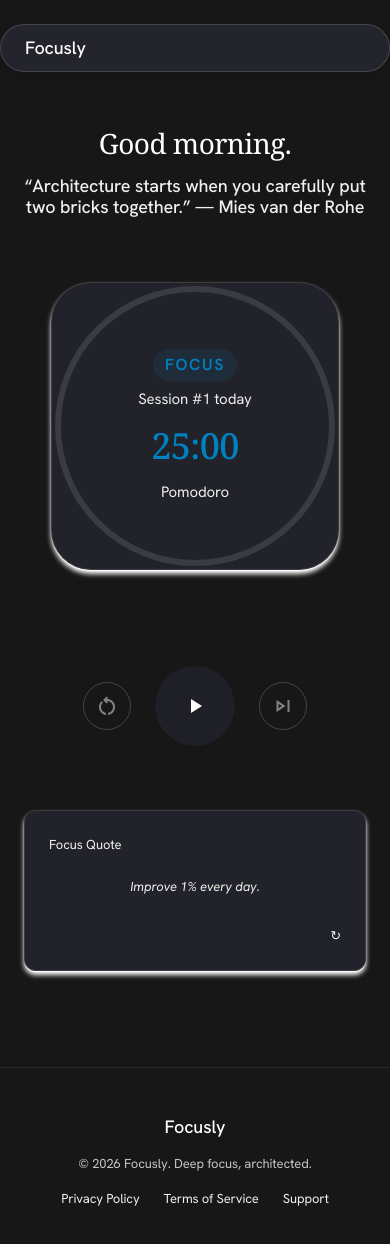
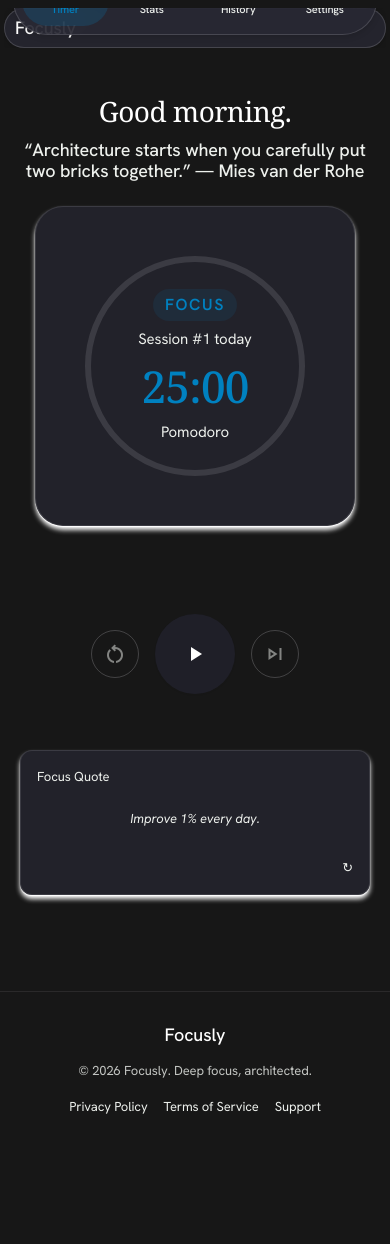
Before and after one commit to lequangtuyen543/Focusly, a React (Vite) app in the folder focusly-client/: page / in a window 390 px wide. Shown: the top 1244 px of the page. After the commit the page ends 1148 px from the top, so only its background shows below. Built offline with nearby package versions, Linux system fonts and the light colour scheme.

Commit message:
Responsive Layout & Breakpoints

```diff
--- a/focusly-client/src/components/layout/Header.tsx
+++ b/focusly-client/src/components/layout/Header.tsx
@@ -2,11 +2,11 @@ import { Navigation } from './Navigation'
 
 export function Header() {
   return (
-    <header className="fixed top-6 left-1/2 -translate-x-1/2 w-full max-w-[1200px] z-50 rounded-nav-pill bg-rich-black/80 backdrop-blur-xl border border-outline-variant/20 shadow-nav-item">
-      <div className="flex justify-between items-center px-6 md:px-8 py-3 w-full mx-auto">
+    <header className="fixed left-1/2 top-2 z-50 w-[calc(100%-0.5rem)] max-w-6xl -translate-x-1/2 overflow-x-hidden sm:top-4 md:top-6">
+      <div className="mx-auto flex w-full items-center justify-between rounded-full border border-outline-variant/20 bg-rich-black/80 px-2.5 py-2 shadow-nav-item backdrop-blur-xl sm:px-6 sm:py-3 md:px-8">
         <a
           href="/"
-          className="font-heading-lg text-subheading font-bold text-canvas-white hover:text-cofounder-blue transition-colors"
+          className="font-heading-lg text-subheading font-bold text-canvas-white transition-colors hover:text-cofounder-blue"
         >
           Focusly
         </a>
--- a/focusly-client/src/components/layout/Layout.tsx
+++ b/focusly-client/src/components/layout/Layout.tsx
@@ -10,28 +10,26 @@ export function Layout({ children }: LayoutProps) {
   const mode = useTimerStore((s) => s.mode);
   const status = useTimerStore((s) => s.status);
 
-  // Subtle background color shift depending on mode when running
-  // Use design tokens with low opacity for subtle effect
   const bgClass = status === 'running'
     ? mode === 'focus' ? 'bg-cofounder-blue/10' : 'bg-action-azure/10'
     : 'bg-[#171717]';
 
   return (
-    <div className={`min-h-screen text-canvas-white font-body flex flex-col transition-colors duration-500 ease-in-out ${bgClass}`}>
+    <div className={`min-h-screen text-canvas-white font-body flex min-w-0 flex-col transition-colors duration-500 ease-in-out ${bgClass}`}>
       <Header />
-      <main className="flex-1 w-full max-w-[1200px] mx-auto px-6 md:px-8 pt-32 pb-24">
+      <main className="mx-auto flex-1 w-full max-w-6xl overflow-x-hidden px-3 pt-24 pb-24 sm:px-6 sm:pt-28 md:px-8 md:pt-32 lg:px-10 xl:px-12">
         {children}
       </main>
-      <footer className="w-full py-12 border-t border-outline-variant/10 bg-transparent mt-auto">
-        <div className="max-w-[1200px] mx-auto flex flex-col md:flex-row justify-between items-center px-8 gap-4">
+      <footer className="mt-auto w-full border-t border-outline-variant/10 py-8 sm:py-10 lg:py-12">
+        <div className="mx-auto flex max-w-6xl flex-col items-center gap-4 px-3 text-center sm:px-6 md:flex-row md:justify-between md:text-left lg:px-10 xl:px-12">
           <div className="font-heading text-subheading text-canvas-white">Focusly</div>
-          <div className="font-caption text-caption text-cool-gray opacity-80 hover:opacity-100 duration-200">
+          <div className="font-caption text-caption text-cool-gray opacity-80 duration-200 hover:opacity-100">
             &copy; {new Date().getFullYear()} Focusly. Deep focus, architected.
           </div>
-          <div className="flex gap-6">
-            <a className="font-caption text-caption text-cool-gray hover:text-cofounder-blue transition-colors" href="#">Privacy Policy</a>
-            <a className="font-caption text-caption text-cool-gray hover:text-cofounder-blue transition-colors" href="#">Terms of Service</a>
-            <a className="font-caption text-caption text-cool-gray hover:text-cofounder-blue transition-colors" href="#">Support</a>
+          <div className="flex flex-wrap justify-center gap-4 sm:gap-6">
+            <a className="font-caption text-caption text-cool-gray transition-colors hover:text-cofounder-blue" href="#">Privacy Policy</a>
+            <a className="font-caption text-caption text-cool-gray transition-colors hover:text-cofounder-blue" href="#">Terms of Service</a>
+            <a className="font-caption text-caption text-cool-gray transition-colors hover:text-cofounder-blue" href="#">Support</a>
           </div>
         </div>
       </footer>
--- a/focusly-client/src/components/layout/Navigation.tsx
+++ b/focusly-client/src/components/layout/Navigation.tsx
@@ -9,17 +9,18 @@ const navItems = [
 
 export function Navigation() {
   return (
-    <nav className="hidden md:flex items-center gap-2">
+    <>
+      <nav className="hidden items-center gap-2 md:flex">
         {navItems.map(({ to, label }) => (
           <NavLink
             key={to}
             to={to}
             end={to === '/'}
             className={({ isActive }) =>
-            `font-body text-button-label px-4 py-2 rounded-nav-pill transition-all duration-200 ease-out scale-98 ${
+              `scale-98 rounded-nav-pill px-4 py-2 font-body text-button-label transition-all duration-200 ease-out ${
                 isActive
-                ? 'text-cofounder-blue font-semibold border-b-2 border-cofounder-blue pb-1'
-                : 'text-cool-gray font-medium hover:text-canvas-white hover:bg-rich-black/30'
+                  ? 'border-b-2 border-cofounder-blue pb-1 font-semibold text-cofounder-blue'
+                  : 'font-medium text-cool-gray hover:bg-rich-black/30 hover:text-canvas-white'
               }`
             }
           >
@@ -27,5 +28,26 @@ export function Navigation() {
           </NavLink>
         ))}
       </nav>
+
+      <nav className="fixed bottom-3 left-1/2 z-40 flex w-[calc(100%-1rem)] max-w-[24rem] -translate-x-1/2 items-center justify-between rounded-full border border-outline-variant/20 bg-rich-black/90 px-2 py-2 shadow-nav-item backdrop-blur-xl md:hidden">
+        {navItems.map(({ to, label }) => (
+          <NavLink
+            key={to}
+            to={to}
+            end={to === '/'}
+            className={({ isActive }) =>
+              `flex flex-1 flex-col items-center justify-center rounded-full px-3 py-2 text-[11px] font-medium transition-all ${
+                isActive
+                  ? 'bg-cofounder-blue/20 text-cofounder-blue'
+                  : 'text-cool-gray hover:bg-rich-black/30 hover:text-canvas-white'
+              }`
+            }
+          >
+            <span className="text-[14px] leading-none">{label === 'Timer' ? '⏱' : label === 'Stats' ? '📊' : label === 'History' ? '🕘' : '⚙'}</span>
+            <span className="mt-1">{label}</span>
+          </NavLink>
+        ))}
+      </nav>
+    </>
   )
 }
--- a/focusly-client/src/components/timer/FocusQuote.tsx
+++ b/focusly-client/src/components/timer/FocusQuote.tsx
@@ -39,12 +39,12 @@ const FocusQuote: React.FC = () => {
   }, [pickDifferent]);
 
   return (
-    <section className="w-full max-w-md mx-auto mt-8">
-      <div className="bg-rich-black/70 rounded-xl p-6 border border-outline-variant/15 shadow-card">
-        <div className="font-caption text-caption text-cool-gray mb-2">Focus Quote</div>
+    <section className="mx-auto mt-8 w-full max-w-md px-2 sm:px-0">
+      <div className="rounded-xl border border-outline-variant/15 bg-rich-black/70 p-4 shadow-card sm:p-6">
+        <div className="mb-2 font-caption text-caption text-cool-gray">Focus Quote</div>
 
         <div
-          className={`font-caption text-caption text-cool-gray italic text-center transition-opacity duration-300 motion-reduce:transition-none min-h-[3rem] flex items-center justify-center ${
+          className={`flex min-h-[3rem] items-center justify-center text-center font-caption text-caption italic text-cool-gray transition-opacity duration-300 motion-reduce:transition-none ${
             visible ? 'opacity-100' : 'opacity-0'
           }`}
           aria-live="polite"
@@ -56,7 +56,7 @@ const FocusQuote: React.FC = () => {
           <button
             type="button"
             aria-label="Refresh quote"
-            className="text-caption text-cool-gray hover:text-cofounder-blue focus:outline-none focus:ring-2 focus:ring-cofounder-blue/30 rounded"
+            className="rounded text-caption text-cool-gray hover:text-cofounder-blue focus:outline-none focus:ring-2 focus:ring-cofounder-blue/30"
             onClick={handleRefresh}
           >
             ↻
--- a/focusly-client/src/components/timer/SessionStatus.tsx
+++ b/focusly-client/src/components/timer/SessionStatus.tsx
@@ -13,8 +13,8 @@ const SessionStatus: React.FC = () => {
   const sessionNumber = todayCompletedFocusCount + 1;
 
   return (
-    <div className="flex flex-col items-center">
-      <div className="px-3 py-1 rounded-full bg-cofounder-blue/10 text-cofounder-blue font-caption uppercase tracking-widest font-semibold">
+    <div className="flex flex-col items-center text-center">
+      <div className="rounded-full bg-cofounder-blue/10 px-3 py-1 font-caption font-semibold uppercase tracking-widest text-cofounder-blue">
         {mode === 'focus' ? 'FOCUS' : 'BREAK'}
       </div>
       <div className="mt-2 text-body text-cool-gray">Session #{sessionNumber} today</div>
--- a/focusly-client/src/components/timer/TimerControls.tsx
+++ b/focusly-client/src/components/timer/TimerControls.tsx
@@ -80,15 +80,15 @@ const TimerControls: React.FC = () => {
   }, [clearConfirm]);
 
   return (
-    <div className="flex items-center gap-6 mt-12">
+    <div className="mt-8 flex flex-wrap items-center justify-center gap-4 sm:gap-6 md:mt-12">
       <button
         onClick={status !== 'idle' ? handleResetClick : undefined}
         disabled={status === 'idle'}
-        className={`w-12 h-12 flex items-center justify-center rounded-full border border-outline-variant/50 transition-colors ${
+        className={`flex h-12 w-12 items-center justify-center rounded-full border border-outline-variant/50 transition-colors sm:h-14 sm:w-14 ${
           status === 'idle'
-            ? 'text-cool-gray opacity-50 cursor-not-allowed'
+            ? 'cursor-not-allowed text-cool-gray opacity-50'
             : confirmingReset
-            ? 'text-error border-error/50 hover:bg-error/10'
+            ? 'border-error/50 text-error hover:bg-error/10'
             : 'text-cool-gray hover:bg-rich-black/30 hover:text-canvas-white'
         }`}
         title={confirmingReset ? 'Confirm Reset' : 'Reset'}
@@ -101,20 +101,20 @@ const TimerControls: React.FC = () => {
       {status === 'running' ? (
         <button
           onClick={pause}
-          className="w-20 h-20 flex items-center justify-center rounded-full bg-primary text-on-primary shadow-sm hover:scale-95 transition-transform"
+          className="flex h-20 w-20 items-center justify-center rounded-full bg-primary text-on-primary shadow-sm transition-transform hover:scale-95 sm:h-24 sm:w-24"
           title="Pause"
         >
-          <span className="material-symbols-outlined text-4xl" style={{ fontVariationSettings: "'FILL' 1" }}>
+          <span className="material-symbols-outlined text-4xl sm:text-5xl" style={{ fontVariationSettings: "'FILL' 1" }}>
             pause
           </span>
         </button>
       ) : (
         <button
           onClick={status === 'idle' ? handleStart : resume}
-          className="w-20 h-20 flex items-center justify-center rounded-full bg-primary text-on-primary shadow-sm hover:scale-95 transition-transform"
+          className="flex h-20 w-20 items-center justify-center rounded-full bg-primary text-on-primary shadow-sm transition-transform hover:scale-95 sm:h-24 sm:w-24"
           title={status === 'idle' ? 'Start' : 'Resume'}
         >
-          <span className="material-symbols-outlined text-4xl" style={{ fontVariationSettings: "'FILL' 1" }}>
+          <span className="material-symbols-outlined text-4xl sm:text-5xl" style={{ fontVariationSettings: "'FILL' 1" }}>
             play_arrow
           </span>
         </button>
@@ -122,7 +122,7 @@ const TimerControls: React.FC = () => {
 
       <button
         disabled
-        className="w-12 h-12 flex items-center justify-center rounded-full border border-outline-variant/50 text-cool-gray opacity-50 cursor-not-allowed transition-colors"
+        className="flex h-12 w-12 items-center justify-center rounded-full border border-outline-variant/50 text-cool-gray opacity-50 transition-colors sm:h-14 sm:w-14"
         title="Skip Next"
       >
         <span className="material-symbols-outlined" style={{ fontVariationSettings: "'FILL' 0" }}>
--- a/focusly-client/src/index.css
+++ b/focusly-client/src/index.css
@@ -72,22 +72,43 @@
 
   * {
     @apply border-border outline-ring/50;
+    box-sizing: border-box;
+  }
+
+  html {
+    overflow-x: hidden;
+    max-width: 100%;
+    scrollbar-width: thin;
+    scrollbar-color: rgba(129, 140, 166, 0.75) rgba(24, 24, 29, 0.55);
   }
 
   body {
     @apply bg-[#171717] text-canvas-white font-body antialiased min-h-screen;
     font-family: "Hanken Grotesk", system-ui, sans-serif;
     letter-spacing: -0.01em;
-  }
-
-  html {
+    overflow-x: hidden;
+    max-width: 100%;
     scrollbar-width: thin;
     scrollbar-color: rgba(129, 140, 166, 0.75) rgba(24, 24, 29, 0.55);
   }
 
-  body {
-    scrollbar-width: thin;
-    scrollbar-color: rgba(129, 140, 166, 0.75) rgba(24, 24, 29, 0.55);
+  #root {
+    min-width: 0;
+  }
+
+  input[aria-hidden="true"][tabindex="-1"] {
+    position: fixed !important;
+    inset: 0 auto auto 0 !important;
+    width: 0 !important;
+    height: 0 !important;
+    margin: 0 !important;
+    padding: 0 !important;
+    border: 0 !important;
+    opacity: 0 !important;
+    pointer-events: none !important;
+    clip: rect(0, 0, 0, 0) !important;
+    overflow: hidden !important;
+    white-space: nowrap !important;
   }
 
   ::-webkit-scrollbar {
@@ -134,7 +155,7 @@
   /* Typography — Design System exact specs */
   .text-display {
     font-family: "Noto Serif", Georgia, serif;
-    font-size: 54px;
+    font-size: clamp(2.75rem, 7vw, 4.75rem);
     line-height: 1.1;
     letter-spacing: -0.02em;
     font-weight: 500;
@@ -142,7 +163,7 @@
 
   .text-heading-lg {
     font-family: "Noto Serif", Georgia, serif;
-    font-size: 48px;
+    font-size: clamp(2rem, 5vw, 3rem);
     line-height: 1.1;
     letter-spacing: -0.02em;
     font-weight: 500;
@@ -150,7 +171,7 @@
 
   .text-heading {
     font-family: "Noto Serif", Georgia, serif;
-    font-size: 40px;
+    font-size: clamp(1.75rem, 4.5vw, 2.5rem);
     line-height: 1.1;
     letter-spacing: -0.02em;
     font-weight: 400;
@@ -186,19 +207,6 @@
     line-height: 1.5;
     letter-spacing: -0.01em;
     font-weight: 400;
-  }
-
-  /* Responsive typography */
-  @media (max-width: 768px) {
-    .text-display {
-      font-size: 36px;
-    }
-    .text-heading-lg {
-      font-size: 32px;
-    }
-    .text-heading {
-      font-size: 28px;
-    }
   }
 
   /* Component patterns from design system */
--- a/focusly-client/src/pages/TimerPage.tsx
+++ b/focusly-client/src/pages/TimerPage.tsx
@@ -114,41 +114,35 @@ function TimerPage() {
   }, [progress]);
 
   return (
-    <div className="flex flex-col items-center gap-section-gap">
-      {/* Greeting & Quote Header */}
-      <header className="text-center w-full max-w-2xl mx-auto space-y-4">
+    <div className="flex flex-col items-center gap-6 sm:gap-8 lg:gap-10">
+      <header className="mx-auto w-full max-w-2xl space-y-3 px-2 text-center sm:space-y-4">
         <h1 className="font-heading text-heading text-canvas-white">Good morning.</h1>
         <p className="font-body text-subheading text-cool-gray">
           “Architecture starts when you carefully put two bricks together.” — Mies van der Rohe
         </p>
       </header>
 
-      {/* Timer Hero Section */}
-      <section className="w-full max-w-md mx-auto relative flex flex-col items-center justify-center mt-8">
-        <div className={`relative w-72 h-72 md:w-80 md:h-80 flex items-center justify-center bg-rich-black/70 rounded-[40px] shadow-card border border-outline-variant/15 transition-transform duration-300 ease-out ${pulsing ? 'scale-105' : 'scale-100'}`}>
+      <section className="flex w-full flex-col items-center justify-center">
+        <div className="flex w-full flex-col items-center gap-6 lg:flex-row lg:items-center lg:justify-center lg:gap-8">
+          <div className={`relative flex aspect-square w-[min(82vw,24rem)] items-center justify-center rounded-[28px] border border-outline-variant/15 bg-rich-black/70 shadow-card transition-transform duration-300 ease-out sm:w-[min(78vw,26rem)] sm:rounded-[40px] lg:w-[min(38vw,26rem)] ${pulsing ? 'scale-105' : 'scale-100'}`}>
+            <div className="pointer-events-none absolute inset-0 flex items-center justify-center opacity-50">
+              <ProgressRing value={progress} size={220} className="md:hidden" color={mode === 'focus' ? 'stroke-cofounder-blue' : 'stroke-action-azure'} strokeWidth={6} />
+              <ProgressRing value={progress} size={320} className="hidden md:inline-flex" color={mode === 'focus' ? 'stroke-cofounder-blue' : 'stroke-action-azure'} strokeWidth={6} />
+            </div>
 
-          <div className="absolute inset-0 flex items-center justify-center pointer-events-none opacity-50">
-             {/* Mobile ring */}
-             <ProgressRing value={progress} size={280} className="md:hidden" color={mode === 'focus' ? 'stroke-cofounder-blue' : 'stroke-action-azure'} strokeWidth={6} />
-             {/* Desktop ring */}
-             <ProgressRing value={progress} size={310} className="hidden md:inline-flex" color={mode === 'focus' ? 'stroke-cofounder-blue' : 'stroke-action-azure'} strokeWidth={6} />
+            <div className="z-10 flex flex-col items-center gap-3 px-4 text-center sm:gap-4">
+              <SessionStatus />
+              <TimerDisplay />
+              <span className="font-body text-body text-cool-gray">Pomodoro</span>
+            </div>
           </div>
 
-          {/* Timer Display (central) */}
-          <div className="text-center z-10 flex flex-col items-center gap-4">
-            <SessionStatus />
-            <TimerDisplay />
-            <span className="font-body text-body text-cool-gray">Pomodoro</span>
+          <div className="flex items-center justify-center lg:min-w-[7rem]">
+            <DailyProgress size={96} className="hidden lg:block" />
           </div>
         </div>
 
-        {/* Daily progress ring placed beside the timer on md+ screens; absolute so layout unchanged */}
-        <div className="hidden md:block absolute right-[-72px] top-1/2 -translate-y-1/2">
-          <DailyProgress size={96} />
-        </div>
-
-        {/* Controls */}
-        <div className="flex items-center gap-6 mt-12">
+        <div className="mt-8 w-full px-2 sm:px-0">
           <TimerControls />
         </div>
       </section>
```
Also changed, not shown: focusly-client/src/components/history/SessionItem.tsx (+4 -5 lines), focusly-client/src/pages/HistoryPage.tsx (+4 -7 lines), focusly-client/src/pages/SettingsPage.tsx (+19 -21 lines), focusly-client/src/pages/StatsPage.tsx (+11 -6 lines), 1 other file (tests, documents, lock files or other folders). Lines whose indentation alone changed are shown as unchanged.
